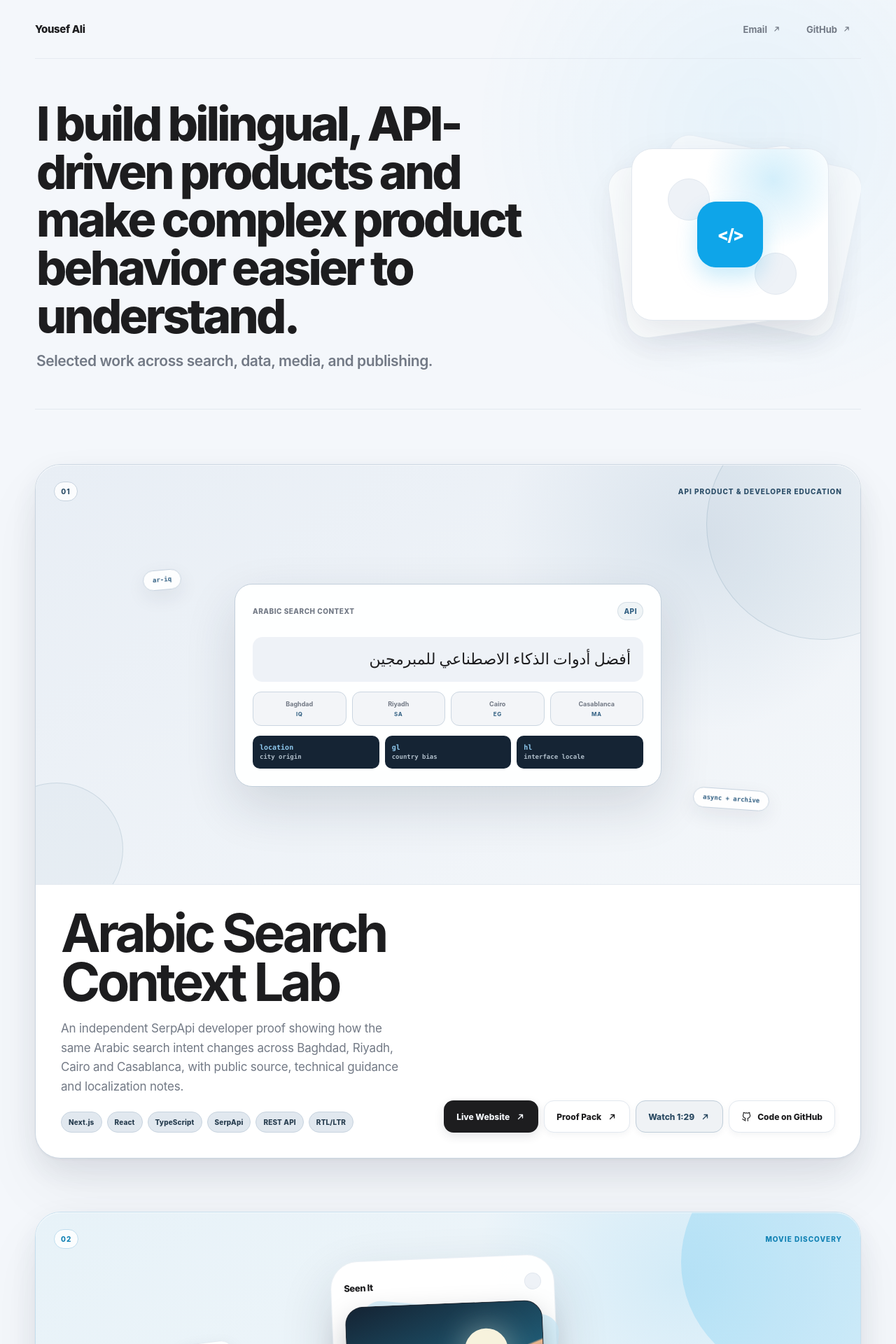
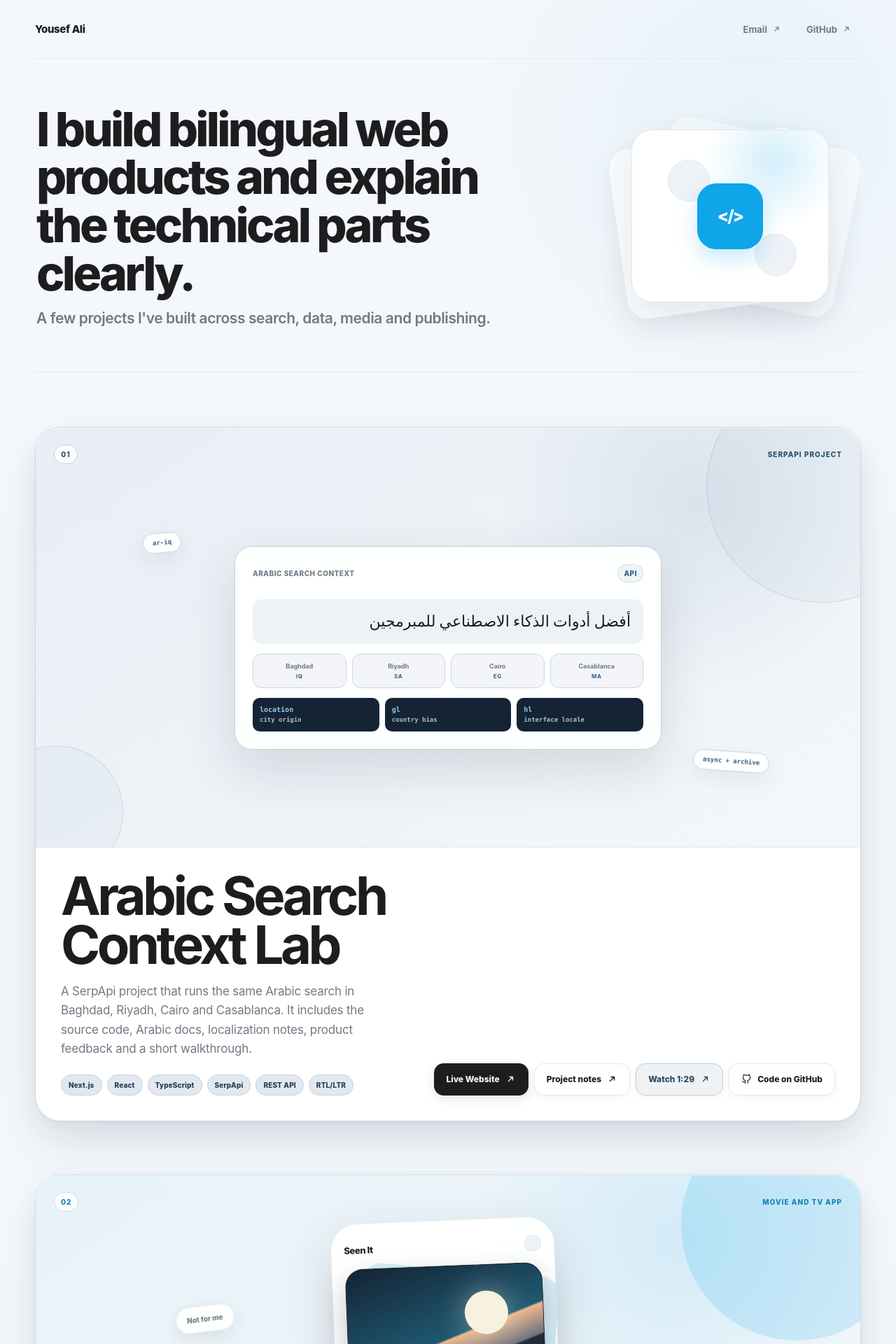
Before and after one commit to yousef-iq1/portfolio, a React (Vite) app: page / in a window 1280 px wide. Shown: the top 1920 px of the page at 70% size. Built offline with nearby package versions, Linux system fonts and the light colour scheme.

Commit message:
Simplify portfolio copy

```diff
--- a/src/App.tsx
+++ b/src/App.tsx
@@ -2,9 +2,9 @@ const projects = [
   {
     id: "serpapi",
     title: "Arabic Search Context Lab",
-    kind: "API product & developer education",
+    kind: "SerpApi project",
     description:
-      "An independent SerpApi developer proof showing how the same Arabic search intent changes across Baghdad, Riyadh, Cairo and Casablanca, with public source, technical guidance and localization notes.",
+      "A SerpApi project that runs the same Arabic search in Baghdad, Riyadh, Cairo and Casablanca. It includes the source code, Arabic docs, localization notes, product feedback and a short walkthrough.",
     tech: ["Next.js", "React", "TypeScript", "SerpApi", "REST API", "RTL/LTR"],
     liveUrl: "https://arabic-search-context-lab-prod.onrender.com",
     sourceUrl: "https://github.com/yousef-iq1/arabic-search-context-lab",
@@ -14,9 +14,9 @@ const projects = [
   {
     id: "seen",
     title: "Seen It",
-    kind: "Movie discovery",
+    kind: "Movie and TV app",
     description:
-      "A bilingual movie and TV discovery app that learns what you like and turns it into personal recommendations.",
+      "A bilingual movie and TV app with personal recommendations, profiles and shareable lists.",
     tech: ["Next.js", "React", "TypeScript", "Supabase", "Tailwind CSS", "Framer Motion", "Zustand", "PWA"],
     liveUrl: "https://seen-it-zae7.onrender.com",
     sourceUrl: "https://github.com/yousef-iq1/Seen-it",
@@ -26,9 +26,9 @@ const projects = [
   {
     id: "blog",
     title: "Yousef's Blog",
-    kind: "Writing & publishing",
+    kind: "Writing and publishing",
     description:
-      "A personal publishing space built for writing, translating and managing stories without losing the feeling of a real blog.",
+      "A personal publishing site I built for writing and translation, with a private editor behind it.",
     tech: ["React", "TypeScript", "Vite", "Express", "PostgreSQL", "Supabase", "Passport", "TanStack Query", "Tailwind CSS"],
     liveUrl: "https://multilingual-cms-prod.onrender.com",
     sourceUrl: "https://github.com/yousef-iq1/multilingual-cms",
@@ -38,9 +38,9 @@ const projects = [
   {
     id: "market",
     title: "IQD Market Tracker",
-    kind: "Exchange rates & data",
+    kind: "IQD/USD dashboard",
     description:
-      "A focused dashboard for following the Iraqi dinar, exploring price history and converting between IQD and USD.",
+      "A dashboard for following IQD/USD rates, checking price history and converting between the two currencies.",
     tech: ["React", "TypeScript", "Express", "REST API", "TanStack Query", "Recharts", "Tailwind CSS", "Zod"],
     liveUrl: "https://iqd-market-tracker-g192.onrender.com",
     sourceUrl: "https://github.com/yousef-iq1/iqd-market-tracker",
@@ -201,8 +201,8 @@ export default function App() {
 
       <section className="hero" aria-labelledby="hero-title">
         <div className="hero-copy">
-          <h1 id="hero-title">I build bilingual, API-driven products and make complex product behavior easier to understand.</h1>
-          <p>Selected work across search, data, media, and publishing.</p>
+          <h1 id="hero-title">I build bilingual web products and explain the technical parts clearly.</h1>
+          <p>A few projects I've built across search, data, media and publishing.</p>
         </div>
         <div className="hero-mark" aria-hidden="true">
           <span className="hero-card hero-card-one" />
@@ -242,7 +242,7 @@ export default function App() {
                 </a>
                 {project.proofUrl ? (
                   <a className="project-code" href={project.proofUrl} target="_blank" rel="noreferrer">
-                    Proof Pack <Arrow />
+                    Project notes <Arrow />
                   </a>
                 ) : null}
                 {project.walkthroughUrl ? (
```
Also changed, not shown: 1 other file (tests, documents, lock files or other folders).
